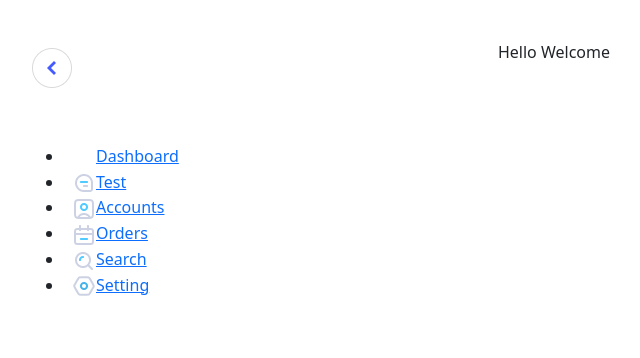
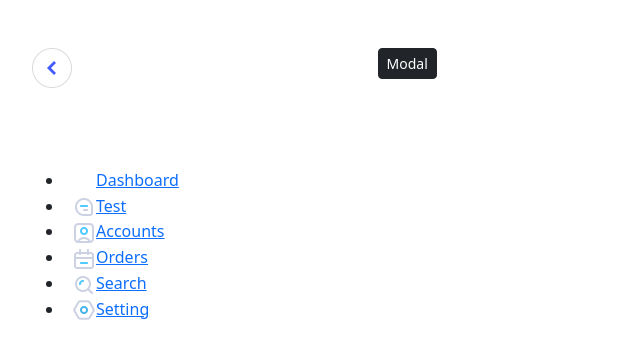
Before and after one commit to SweetAllen/foodastic, a React (Create React App) app: page /Dashboard in a window 1280 px wide. Shown: the top 358 px of the page, without its empty margins (16-656 px from the left). Built offline with nearby package versions, Linux system fonts and the light colour scheme; no server answers; the database is empty.

Commit message:
adding modal feature

```diff
--- a/src/App.js
+++ b/src/App.js
@@ -22,7 +22,6 @@ const App = () => {
               <Route path="/Orders" element={<Test />} />
               <Route path="/Search" element={<Test />} />
               <Route path="/Setting" element={<Test />} />
-
             </Route>
               <Route path="/" element={<Login />} />
               <Route path="/signup" element={<Sign />} />
--- a/src/Home.js
+++ b/src/Home.js
@@ -5,10 +5,12 @@ import { Button } from "react-bootstrap";
 import { db } from "./firebase";
 import { doc, getDoc } from "firebase/firestore";
 import { Container } from "react-bootstrap";
+import Modal from './Modal/Modal'
 const Home = () => {
   const { logOut, user } = useAuth();
    const [info,setInfo]=useState("")
    const [name,setName]=useState("")
+   const [modal, setModal] = useState(false)
 
   const navigate = useNavigate();
 
@@ -27,7 +29,14 @@ if (docSnap.exists()) {
 }
     }
 
+const openModal = () => {
+  setModal(true);
+}
 
+const closeModal = () => {
+  setModal(false);
+}
+console.log(modal)
 useEffect(() => {
   getData();
 }, []);
@@ -40,26 +49,26 @@ useEffect(() => {
     }
   };
         // {/* <Container className='d-flex align-items-center justify-content-center'  */
-
+  const container = {position:"relative", width: "auto", width: "70%", left:"27%"}
   return (
-    <>
+    <div style={container}>
     {/* <div className="flex">
         <h1 className="text-2xl font-semibold ">Home Page</h1>
       </div> */}
-       <Container className='d-flex align-items-center justify-content-center'>
-      <div>
+       <div className='p-5' >
+        <div className="mb-3">
+      <button className="btn btn-sm btn-dark" onClick={openModal}>Modal</button>
+      </div>
 
-     <div className="p-4 box mt-3 text-center">
-        Hello Welcome  {name}<br />
-      </div>
       {/* <div className="d-grid gap-2">
         <Button variant="primary" onClick={handleLogout}>
           Log out
         </Button>
       </div> */}
+      {modal && <Modal closeModal={closeModal}/>}
+
       </div>
-      </Container>
-    </>
+    </div>
   );
 };
 
--- /dev/null
+++ b/src/Modal/Modal.js
@@ -0,0 +1,37 @@
+import './modal.css'
+import Form from 'react-bootstrap/Form';
+import Button from 'react-bootstrap/Button';
+import CloseButton from 'react-bootstrap/CloseButton';
+const Modal = ({closeModal}) => {
+    return (
+        <div className='card p-3 d-flex justify-center'>
+            <Form>
+                <CloseButton onClick={closeModal} className='float-end' />
+                <button type='button' className='d-flex justify-end w-full' onClick={closeModal}>
+
+            </button>
+
+                <Form.Group className="mb-3" controlId="formBasicEmail">
+                    <Form.Label>Email address</Form.Label>
+                    <Form.Control type="email" placeholder="Enter email" />
+                    <Form.Text className="text-muted">
+                    We'll never share your email with anyone else.
+                    </Form.Text>
+                </Form.Group>
+
+                <Form.Group className="mb-3" controlId="formBasicPassword">
+                    <Form.Label>Password</Form.Label>
+                    <Form.Control type="password" placeholder="Password" />
+                </Form.Group>
+                <Form.Group className="mb-3" controlId="formBasicCheckbox">
+                    <Form.Check type="checkbox" label="Check me out" />
+                </Form.Group>
+                <Button variant="primary" type="submit">
+                    Submit
+                </Button>
+            </Form>
+        </div>
+    )
+}
+
+export default Modal;
--- a/src/Navbar/Sidenavbar.js
+++ b/src/Navbar/Sidenavbar.js
@@ -28,7 +28,7 @@ const Sidenavbar = () => {
 
   return (
     // <div className="container">
-    <div className="flex flex-direction-row position-absolute ">
+    <div className="flex flex-direction-row position-fixed ">
       <div
         className={` ${
           open ? "w-72" : "w-20 "
@@ -55,7 +55,7 @@ const Sidenavbar = () => {
             Foodastic
           </h1>
         </div>
-        <ul className="pt-6">
+        <ul className="pt-4">
           {Menus.map((Menu, index) => (
             <li>
 
--- a/src/SidebarLayout.js
+++ b/src/SidebarLayout.js
@@ -3,7 +3,7 @@ import Sidenavbar from './Navbar/Sidenavbar';
 import { Container } from 'react-bootstrap';
 const SidebarLayout = () => (
   <>
-  <Sidenavbar />
+    <Sidenavbar />
 
     <Outlet />
   </>
```
Also changed, not shown: src/Modal/modal.css (added). Lines whose indentation alone changed are shown as unchanged.
